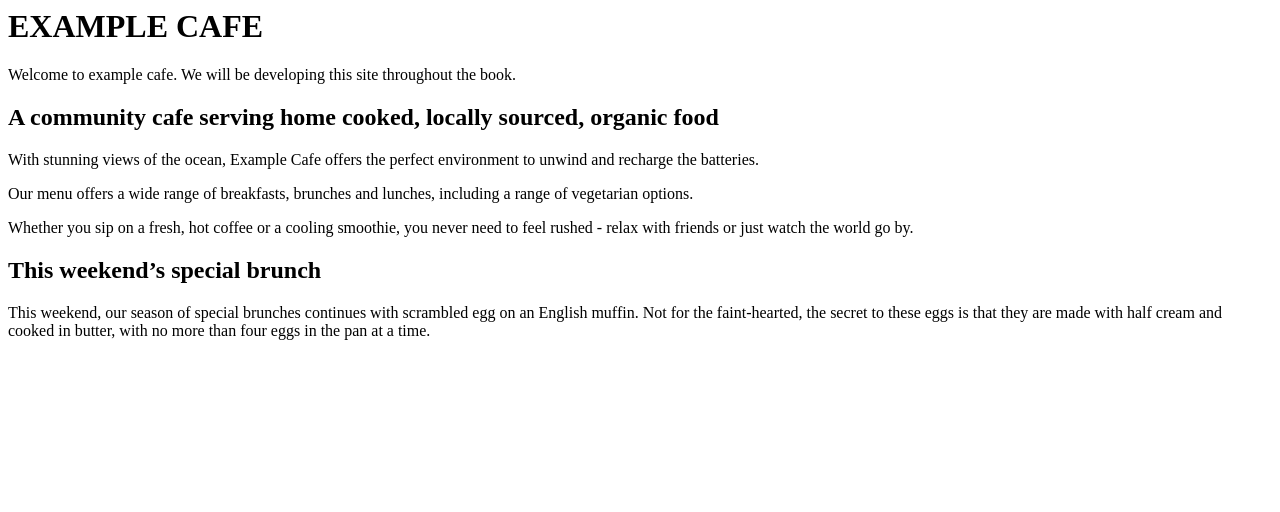
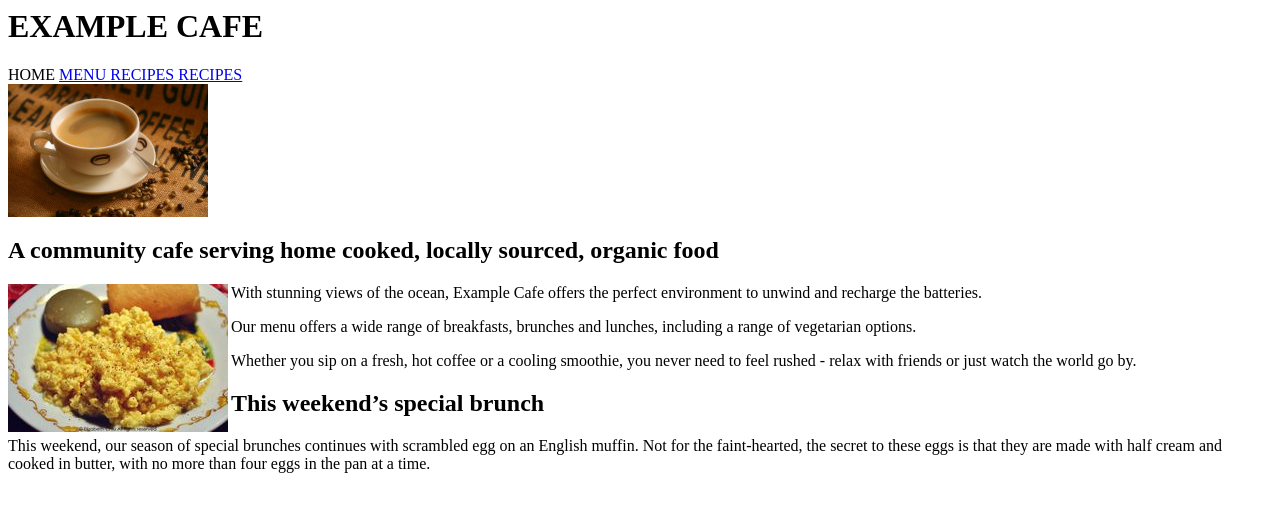
Before and after one commit to suxiaocheng/cafe_website, a plain HTML site: page index.html in a window 1280 px wide. Drawn offline with Linux system fonts and the light colour scheme.

Commit message:
Add the image display

```diff
--- a/index.html
+++ b/index.html
@@ -4,9 +4,17 @@
 </head>
 <body>
 	<h1>EXAMPLE CAFE</h1>
-		<p> Welcome to example cafe. We will be developing this site
-		throughout the book.</p>
+	<div>
+		HOME
+		<a href=menu.html > MENU </a>
+		<a href=recipes.html > RECIPES </a>
+		<a href=contact.html > RECIPES </a>
+	</div>
+
+		<img src=logo.jpg alt="example cafe" width="200" height="133" />
 	<h2> A community cafe serving home cooked, locally sourced, organic food </h2>
+		<img src="scrambled_eggs.jpg" width="220" height="148" alt="Photo of
+		scrambled eggs on an English muffin" align="left" />
 		<p> With stunning views of the ocean, Example Cafe offers the perfect
 		environment to unwind and recharge the batteries. </p>
 		<p> Our menu offers a wide range of breakfasts, brunches and lunches,
```
Also changed, not shown: logo.jpg (added), scrambled_eggs.jpg (added).
